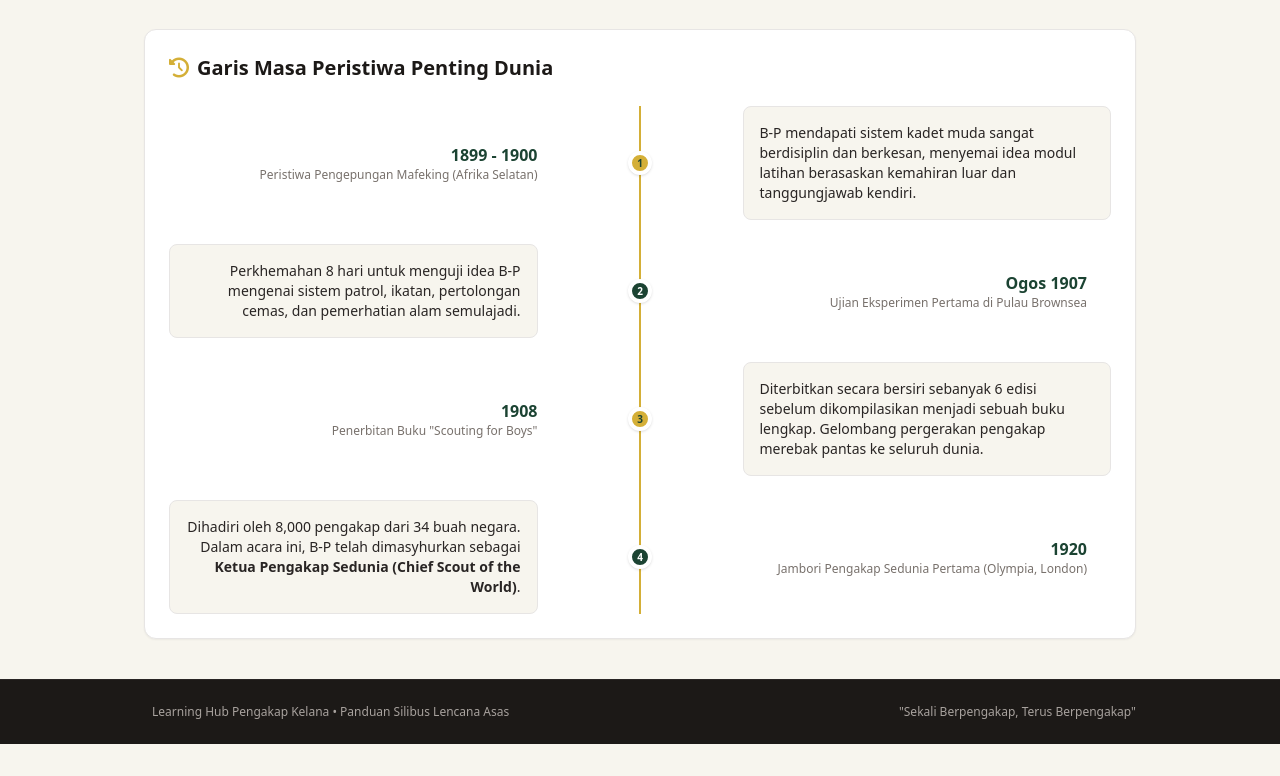
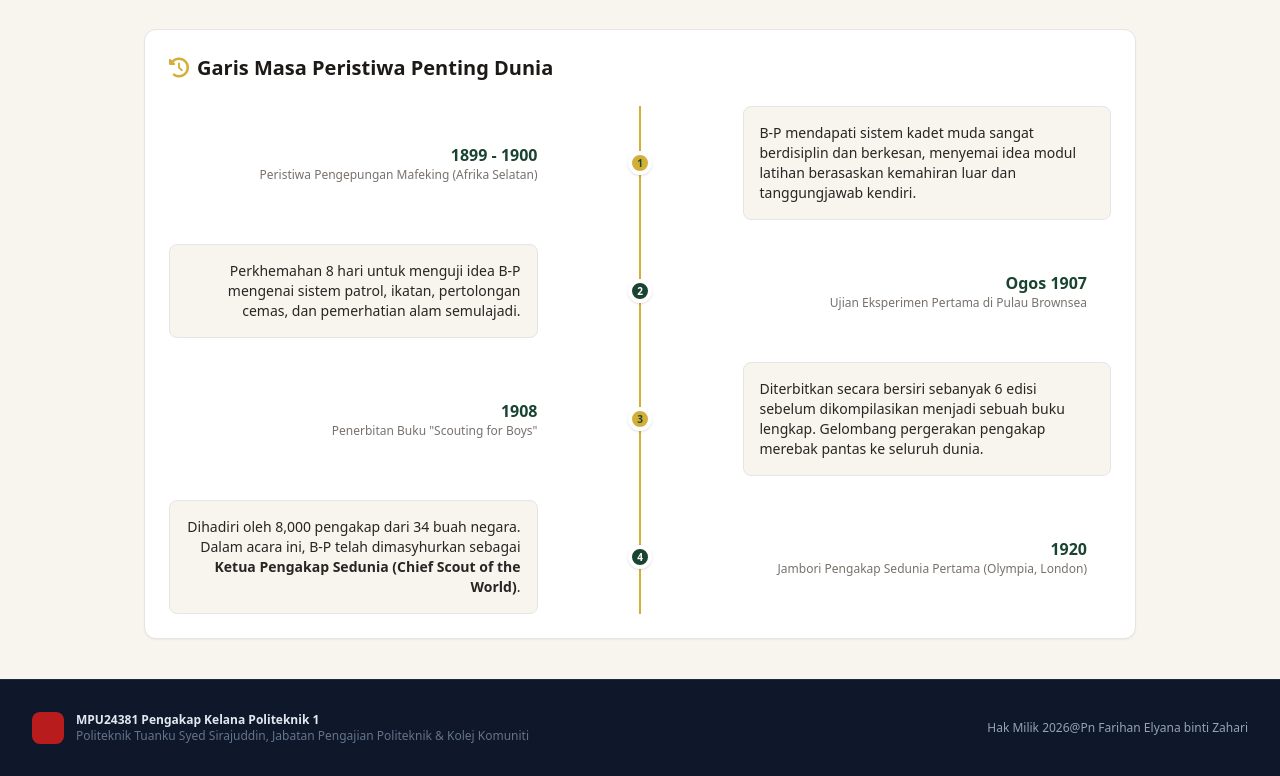
Before and after one commit to farihan-ptss/pengakap_kelana1, a plain HTML site: page topic4.html in a window 1280 px wide. Shown: the part 822-1598 px from the top of the page. Before the commit the page ends 1566 px from the top, so only its background shows below. Drawn offline with nearby package versions, Linux system fonts and the light colour scheme.

Commit message:
Revamp footer design and content
Updated footer styling and content for improved layout and information.

```diff
--- a/topic4.html
+++ b/topic4.html
@@ -492,14 +492,19 @@
   </main>
 
   <!-- Footer -->
-  <footer class="bg-stone-900 text-stone-400 py-6 border-t border-stone-800 text-xs">
-    <div class="max-w-5xl mx-auto px-4 flex flex-col md:flex-row items-center justify-between gap-3">
-      <div class="flex items-center space-x-2">
-        <i class="fa-solid fa-knot text-scout-gold text-base"></i>
-        <span>Learning Hub Pengakap Kelana • Panduan Silibus Lencana Asas</span>
+ <footer class="bg-slate-900 text-slate-400 text-xs py-8 border-t border-slate-800 mt-auto">
+    <div class="max-w-7xl mx-auto px-4 sm:px-6 lg:px-8 flex flex-col sm:flex-row items-center justify-between gap-4 text-center sm:text-left">
+      <div class="flex items-center space-x-3">
+        <div class="w-8 h-8 rounded-lg bg-red-700 text-white flex items-center justify-center font-bold">
+          <i class="fa-solid fa-fleur-de-lis"></i>
+        </div>
+        <div>
+          <p class="font-bold text-slate-200">MPU24381 Pengakap Kelana Politeknik 1</p>
+          <p class="text-slate-500">Politeknik Tuanku Syed Sirajuddin,  Jabatan Pengajian Politeknik & Kolej Komuniti</p>
+        </div>
       </div>
-      <div>
-        <span>"Sekali Berpengakap, Terus Berpengakap"</span>
+      <div class="text-slate-400 text-xs font-medium">
+        Hak Milik 2026@Pn Farihan Elyana binti Zahari
       </div>
     </div>
   </footer>
```
